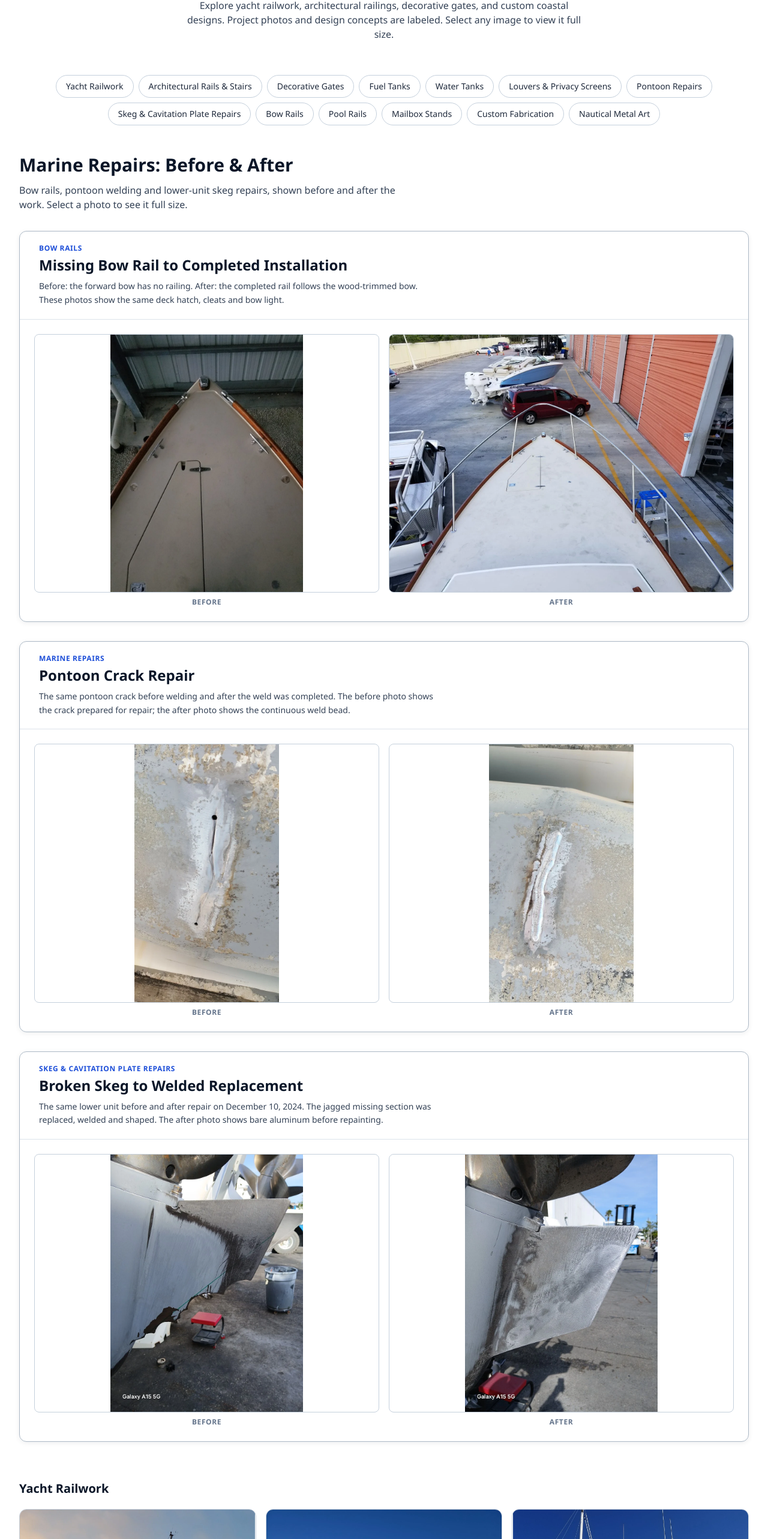
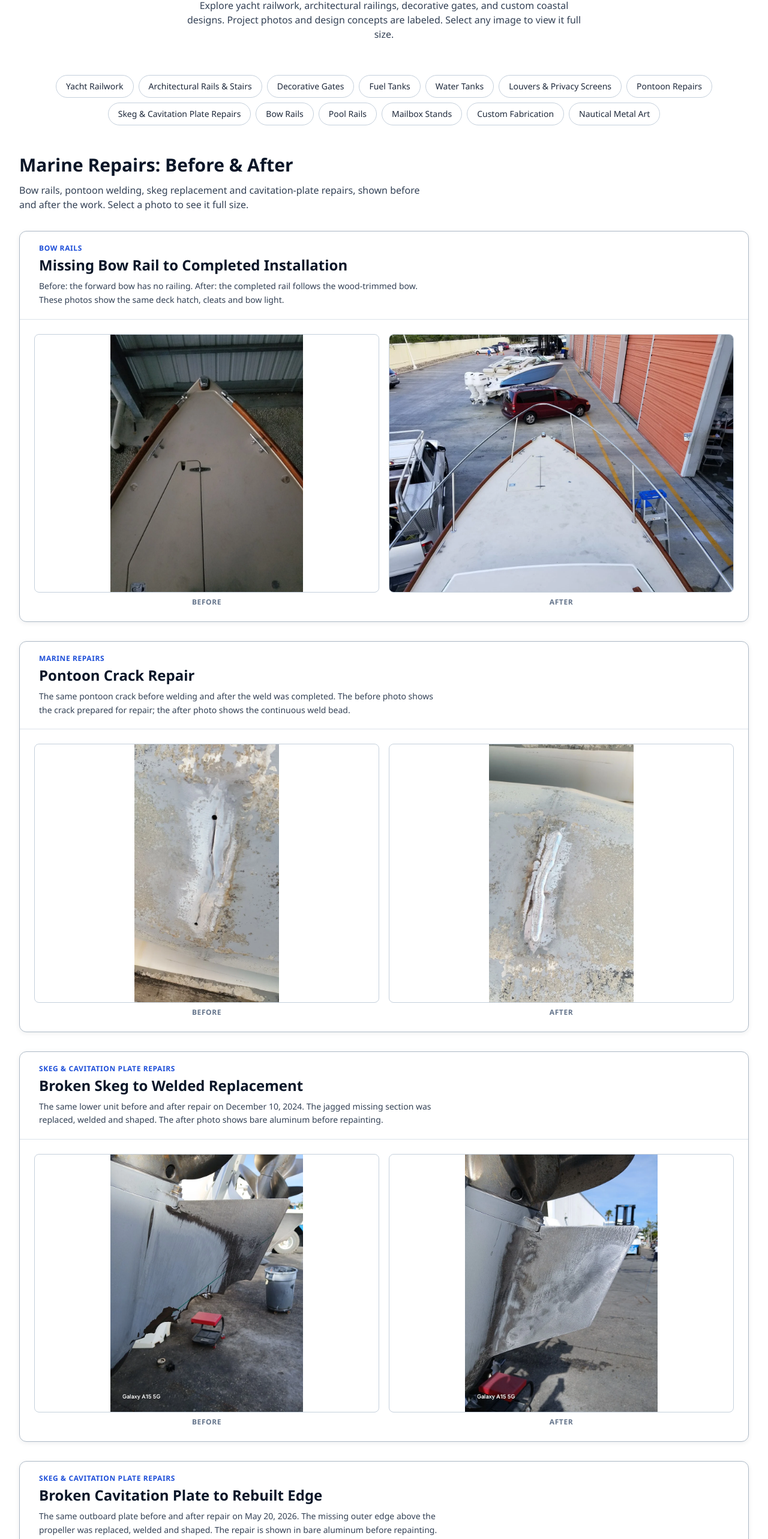
Before and after one commit to RyanMCoburn/tip-top-welding-website, a React (Vite) app: page /gallery in a window 1280 px wide. Shown: the part 230-2796 px from the top of the page at 60% size. Built offline with nearby package versions, Linux system fonts and the light colour scheme.

Commit message:
Show matched cavitation plate edge replacement before and after repair

```diff
--- /dev/null
+++ b/src/content/gallery/cavitation-plate-restored.json
@@ -0,0 +1,10 @@
+{
+  "id": "cavitation-plate-restored",
+  "slug": "cavitation-plate-restored",
+  "title": "Cavitation Plate — Rebuilt Edge",
+  "category": "Skeg & Cavitation Plate Repairs",
+  "image": "/images/repairs/cavitation-plate-restored-may2026.webp",
+  "alt": "Gray outboard motor with a rebuilt aluminum plate edge above the propeller",
+  "description": "Project photo • replacement plate edge welded and shaped, before repainting.",
+  "sortOrder": -90
+}
--- /dev/null
+++ b/src/content/projects/cavitation-plate-edge-replacement.json
@@ -0,0 +1,9 @@
+{
+  "slug": "cavitation-plate-edge-replacement",
+  "title": "Broken Cavitation Plate to Rebuilt Edge",
+  "category": "Skeg & Cavitation Plate Repairs",
+  "description": "The same outboard plate before and after repair on May 20, 2026. The missing outer edge above the propeller was replaced, welded and shaped. The repair is shown in bare aluminum before repainting.",
+  "beforeImage": "/images/repairs/cavitation-plate-broken-may2026.webp",
+  "afterImage": "/images/repairs/cavitation-plate-restored-may2026.webp",
+  "sortOrder": -26
+}
--- a/src/pages/gallery.tsx
+++ b/src/pages/gallery.tsx
@@ -24,7 +24,7 @@ export default function Gallery() {
           {beforeAfterProjects.length > 0 && (
             <section id="before-after" aria-labelledby="before-after-title" className="mb-16 scroll-mt-28">
               <h2 id="before-after-title" className="text-3xl font-bold text-white">Marine Repairs: Before &amp; After</h2>
-              <p className="mt-3 mb-8 max-w-2xl text-steel-400">Bow rails, pontoon welding and lower-unit skeg repairs, shown before and after the work. Select a photo to see it full size.</p>
+              <p className="mt-3 mb-8 max-w-2xl text-steel-400">Bow rails, pontoon welding, skeg replacement and cavitation-plate repairs, shown before and after the work. Select a photo to see it full size.</p>
               <div className="grid gap-8">
                 {beforeAfterProjects.map(project => <BeforeAfterShowcase key={project.id} project={project} />)}
               </div>
--- a/src/pages/projects.tsx
+++ b/src/pages/projects.tsx
@@ -60,7 +60,7 @@ export default function Projects() {
           <div className="mx-auto max-w-7xl px-4 md:px-6 lg:px-8">
             <SectionHeading
               title="Before & After"
-              subtitle="Bow-rail installation, pontoon welding and outboard skeg replacement, shown before and after the work."
+              subtitle="Bow rails, pontoons, skegs and cavitation plates, shown before and after the work."
             />
             <div className="grid gap-8">
               {beforeAfterProjects.map((project) => (
```
Also changed, not shown: public/images/repairs/cavitation-plate-broken-may2026.webp (added), public/images/repairs/cavitation-plate-restored-may2026.webp (added).
